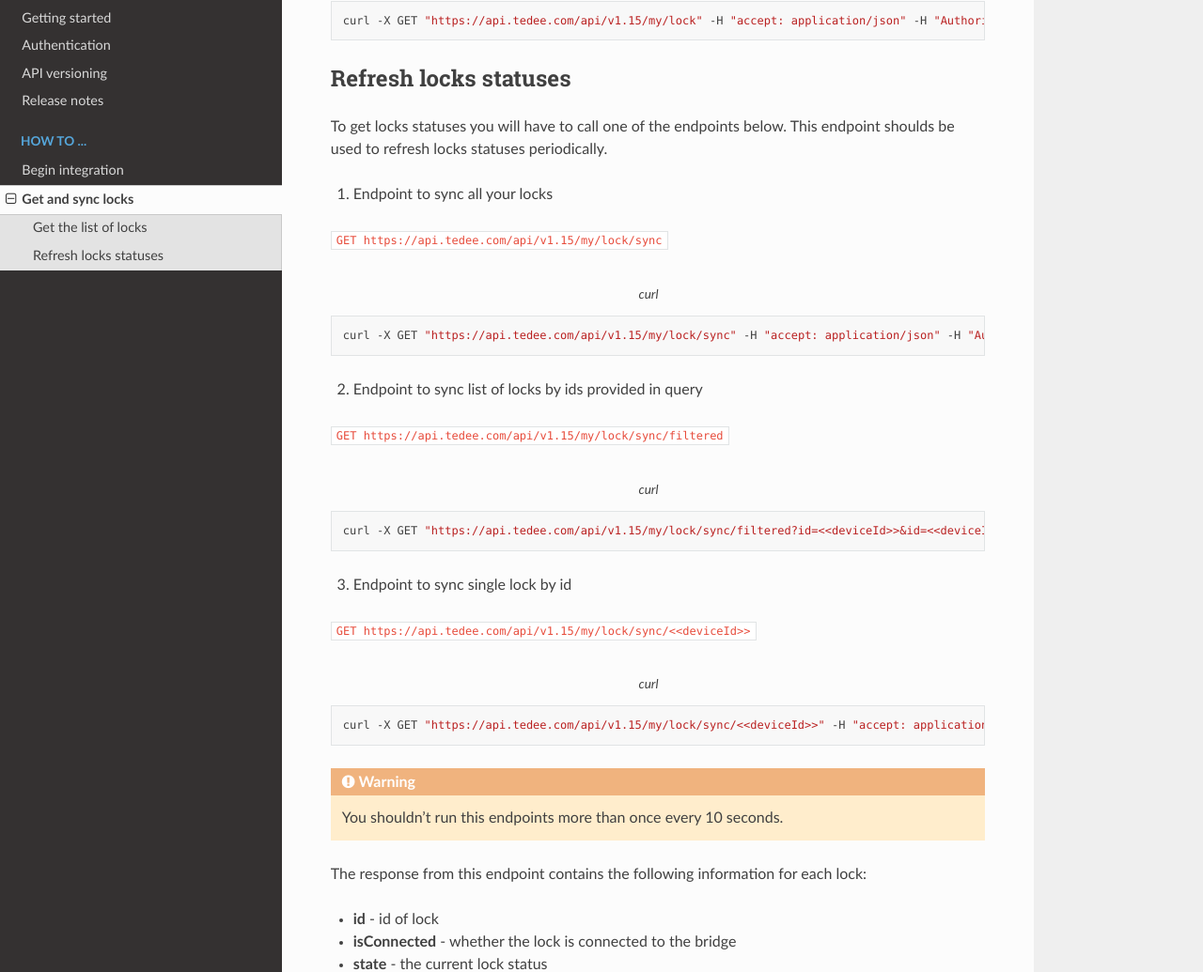
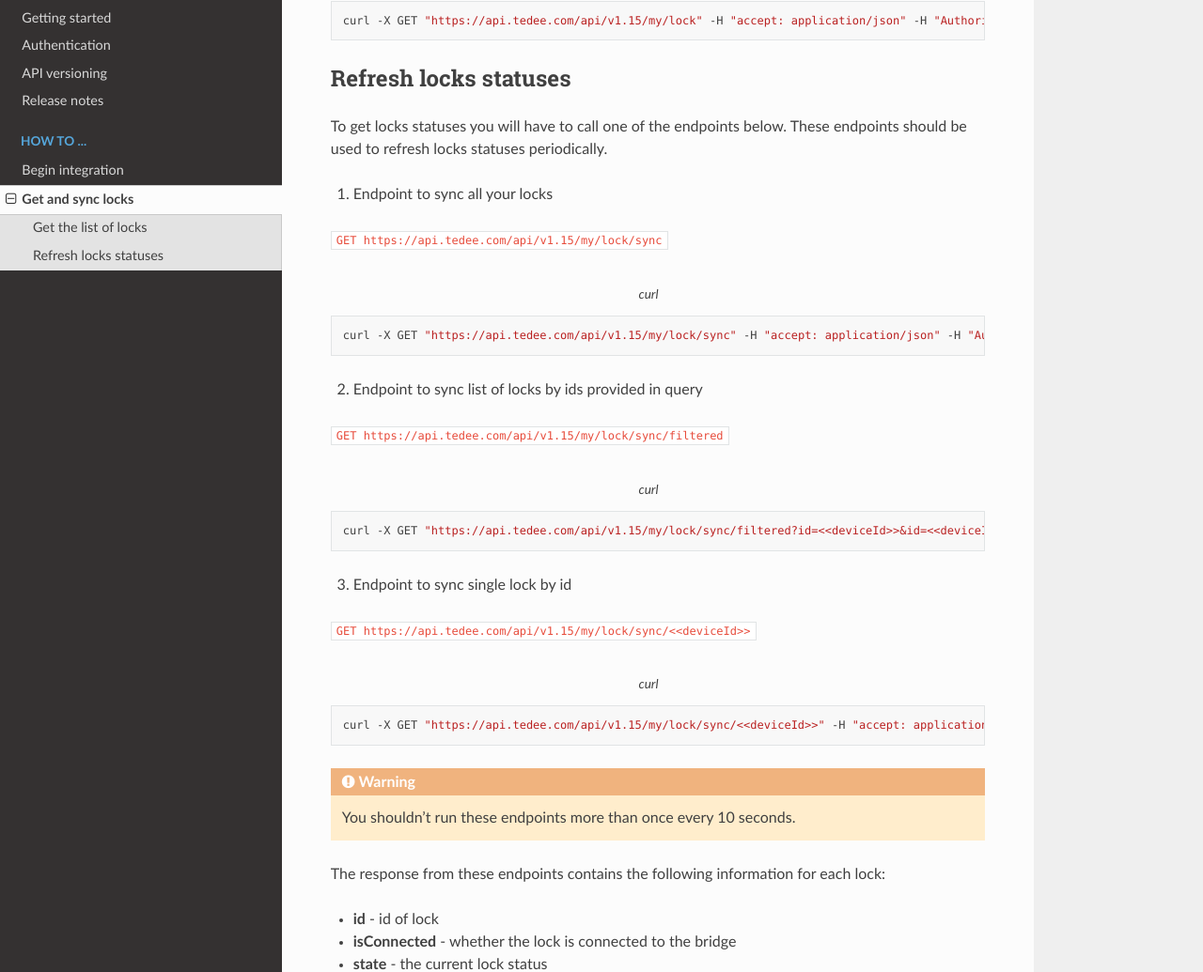
Before and after one commit to tedee-com/tedee-api-doc, a Sphinx documentation site: the page built from docs/source/howtos/get-and-sync-locks.rst, in a window 1280 px wide and 1400 px high, scrolled down 516 px. Shown: the part 133-1168 px from the top of the window at 94% size. Built offline with Sphinx 7.4.7 and the Read the Docs theme 2.0.0, drawn with Linux system fonts in a browser that asks for light colours.

Commit message:
Fixed typos

```diff
--- a/docs/source/howtos/get-and-sync-locks.rst
+++ b/docs/source/howtos/get-and-sync-locks.rst
@@ -27,7 +27,7 @@ Refresh locks statuses
 ----------------------
 
 To get locks statuses you will have to call one of the endpoints below.
-This endpoint shoulds be used to refresh locks statuses periodically.
+These endpoints should be used to refresh locks statuses periodically.
 
 1) Endpoint to sync all your locks
 
@@ -61,9 +61,9 @@ This endpoint shoulds be used to refresh locks statuses periodically.
 
 .. warning::
 
-    You shouldn't run this endpoints more than once every 10 seconds.
+    You shouldn't run these endpoints more than once every 10 seconds.
 
-The response from this endpoint contains the following information for each lock:
+The response from these endpoints contains the following information for each lock:
 
 * **id** - id of lock
 * **isConnected** - whether the lock is connected to the bridge
```
